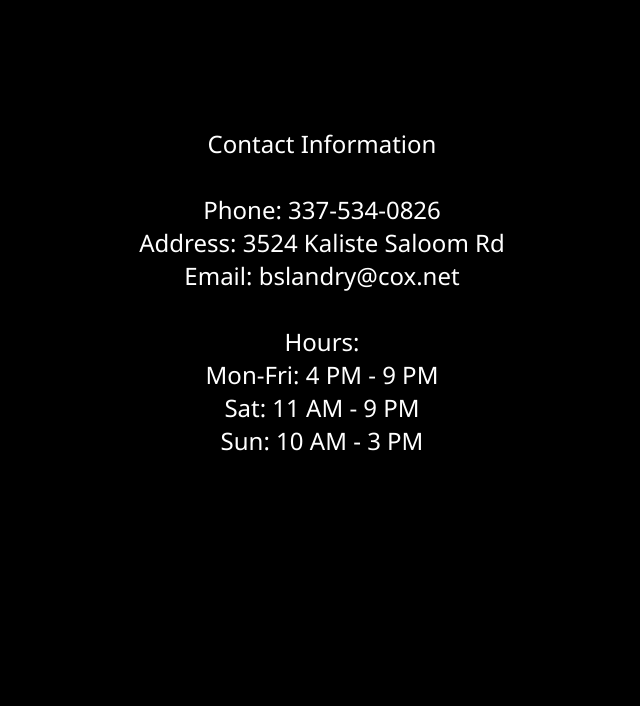
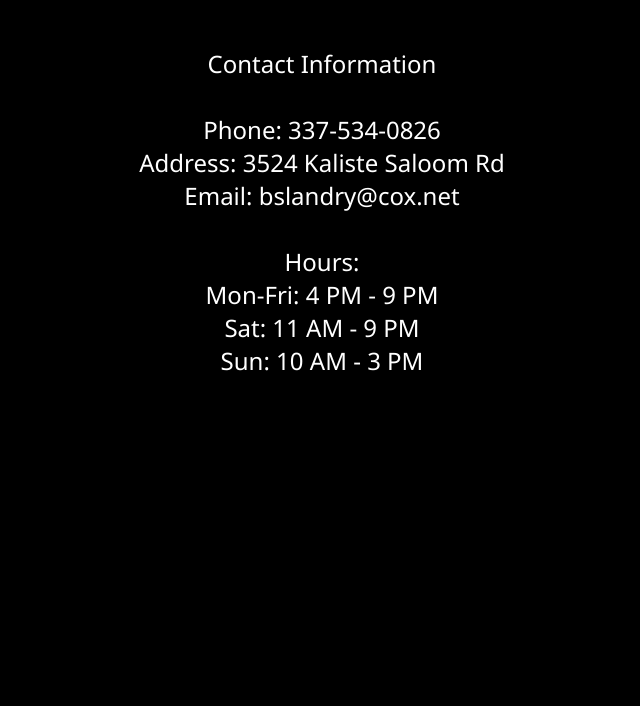
Before and after one commit to YungFloaties/Stacy-s, a PHP site: page /contact.html in a window 1280 px wide. Shown: the part 73-779 px from the top of the page, without its empty margins (318-958 px from the left). Run offline with PHP 8.4, Linux system fonts and the light colour scheme.

```diff
--- a/css/styles.css
+++ b/css/styles.css
@@ -96,7 +96,7 @@ h1 {
 h2 {
     font-weight: 500;
     position:absolute;
-    top: 180px;
+    top: 100px;
     left:0px;
     right:0px;
     bottom:0px;
```
